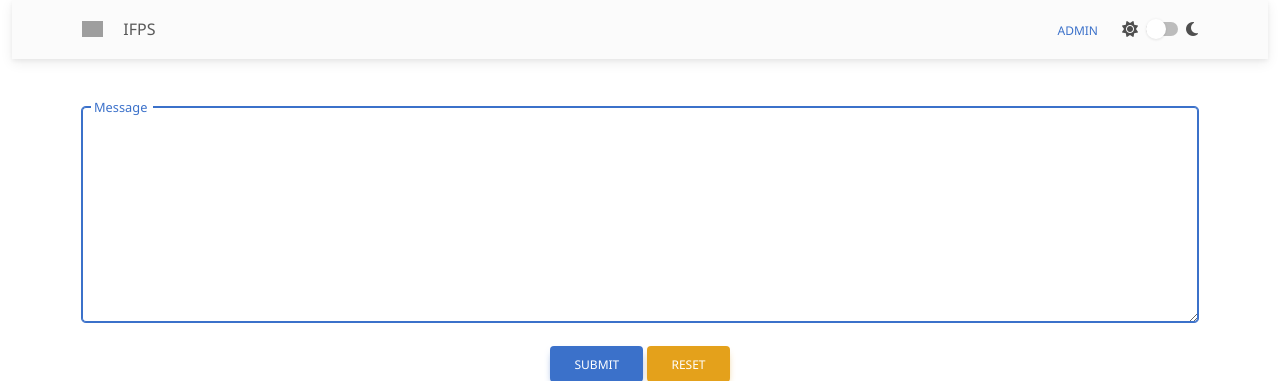
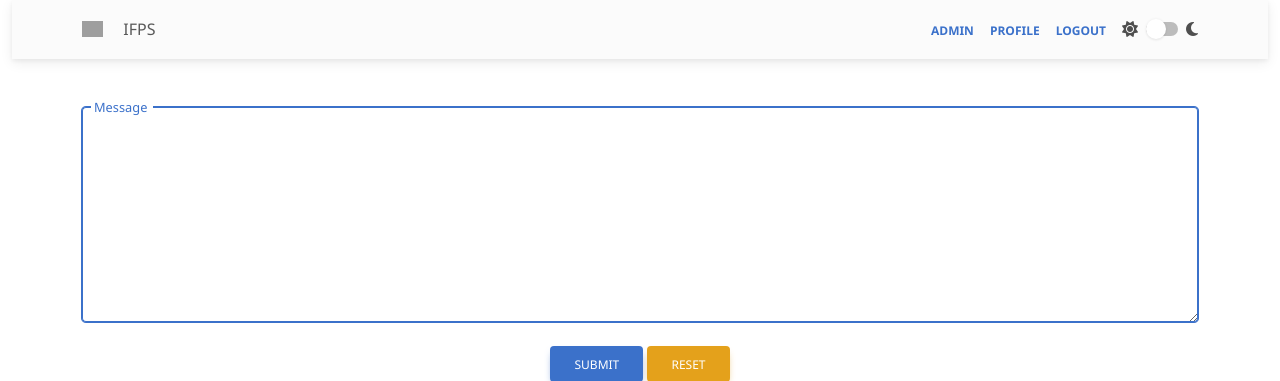
Before and after one commit to firozsoft/ifps, a Django app: page / in a window 1280 px wide. Shown: the top 381 px of the page. Run offline with Django 3.2, Linux system fonts and the light colour scheme; the visitor is signed in with stand-in values (Sample User, id 1); parts of the project's set-up code (start-up, migrations or seed data) failed here and were passed over; grey boxes are pictures that could not be loaded.

Commit message:
Fix logout link

```diff
--- a/accounts/urls.py
+++ b/accounts/urls.py
@@ -10,7 +10,7 @@ urlpatterns = [
         auth_views.LoginView.as_view(template_name="pages/login.html", redirect_authenticated_user=True),
         name="login",
     ),
-    path("logout/", auth_views.LogoutView.as_view(next_page="/accounts/login"), name="logout"),
+    path("logout/", auth_views.LogoutView.as_view(next_page="/accounts/login/"), name="logout"),
     # TODO: create a profile view
     path("profile/", lambda x: HttpResponse("OK"), name="profile"),
 ]
--- a/config/urls.py
+++ b/config/urls.py
@@ -5,6 +5,7 @@ from django.views.generic import RedirectView
 
 urlpatterns = [
     path("login/", RedirectView.as_view(url="/accounts/login/")),
+    path("logout/", RedirectView.as_view(url="/accounts/logout/")),
     path("admin/", admin.site.urls),
     path("accounts/", include("accounts.urls")),
     path("", include("core.urls")),
--- a/templates/partials/navbar.html
+++ b/templates/partials/navbar.html
@@ -36,10 +36,23 @@
         {% if request.user.is_staff %}
           <a data-mdb-ripple-init
              href="{% url "admin:index" %}"
-             class="btn btn-link px-3 me-2">Admin</a>
+             class="btn btn-link px-1 mx-1 fw-bold">Admin</a>
         {% endif %}
 
-        <li class="nav-item align-items-center d-flex">
+        {% if request.user.is_authenticated %}
+          <a data-mdb-ripple-init
+             href="{% url "accounts:profile" %}"
+             class="btn btn-link px-1 mx-1 fw-bold
+                    {% if 'accounts/profile' in request.path %}disabled{% endif %}">Profile</a>
+
+          <form id="logout-form" action="{% url "accounts:logout" %}" method="post">
+            {% csrf_token %}
+            <button data-mdb-ripple-init class="btn btn-link px-1 mx-1 fw-bold">Logout</button>
+          </form>
+
+        {% endif %}
+
+        <li class="nav-item align-items-center d-flex ms-2">
           <label for="themingSwitcher">
             <i class="fas fa-sun"></i>
           </label>
```
